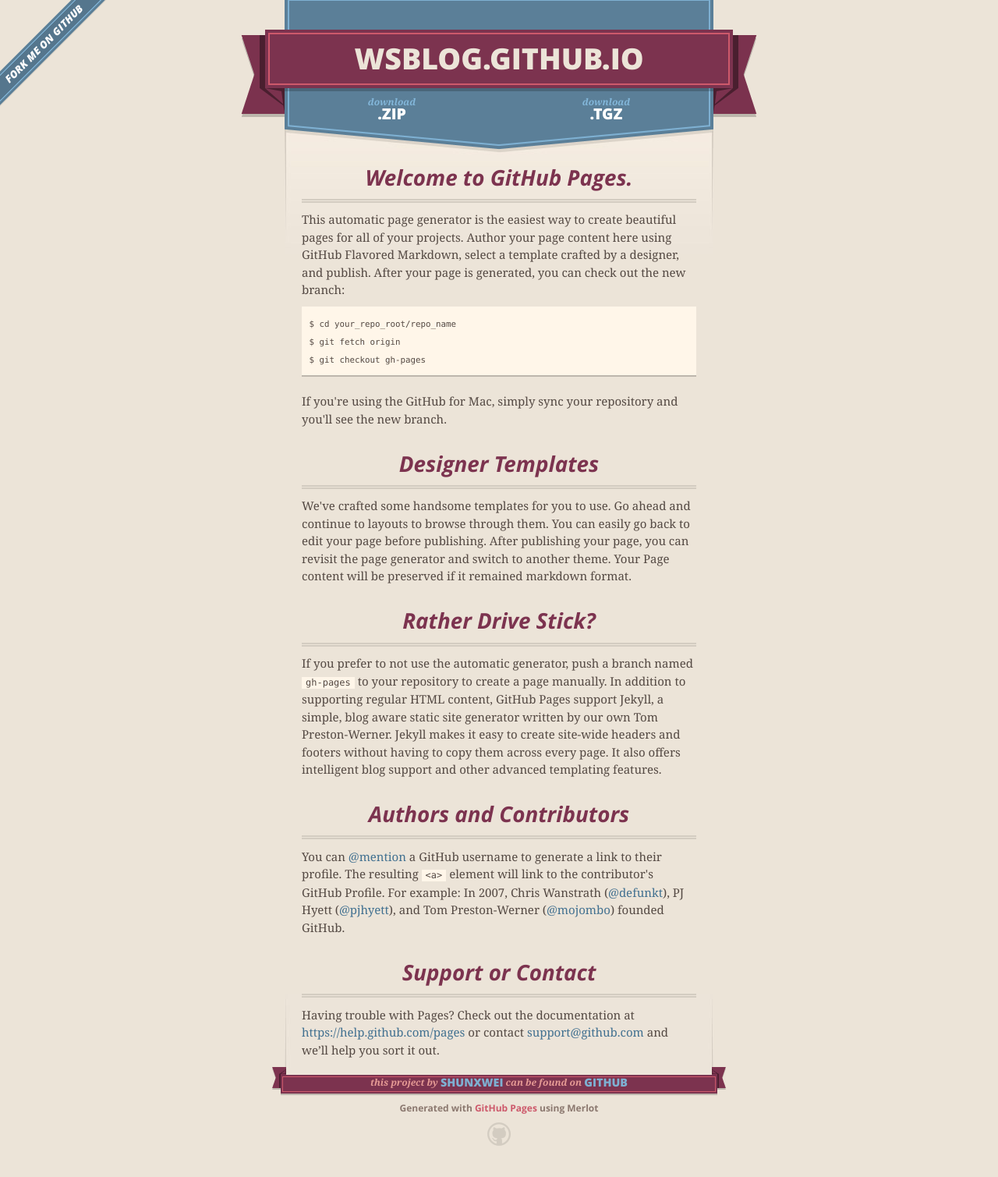
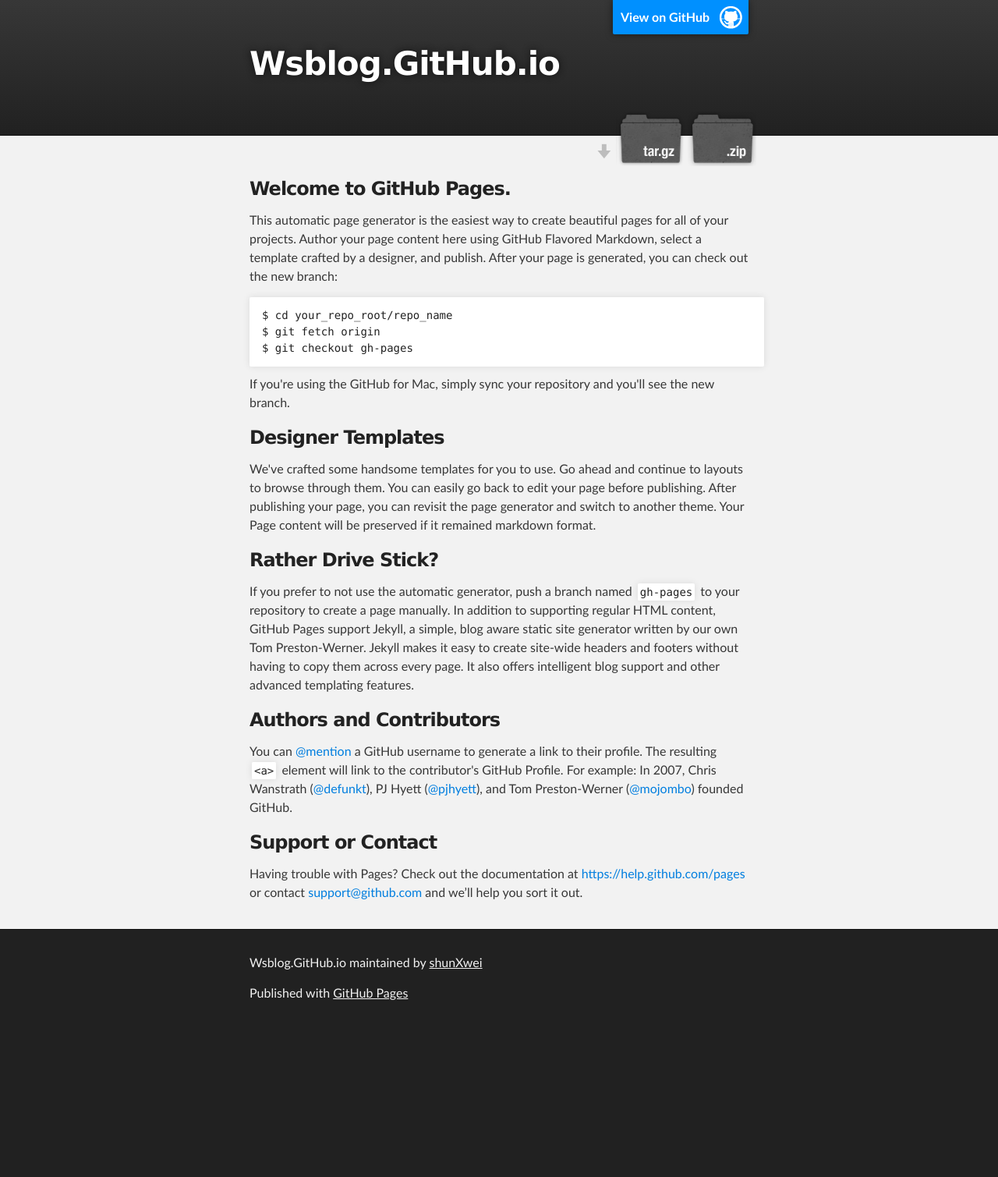
Before and after one commit to shunXwei/wsblog.github.io, a Jekyll site: the page index.html, which Jekyll copies as it is, in a window 1280 px wide. Shown: the whole page at 78% size. Built offline with Jekyll 4.4.1, drawn with Linux system fonts in a browser that asks for light colours; nearby versions of some CDN libraries; after the commit the page ends 1320 px from its top, so only the background shows below that.

```diff
--- a/index.html
+++ b/index.html
@@ -1,51 +1,36 @@
 <!DOCTYPE html>
 <html>
+
   <head>
     <meta charset='utf-8'>
     <meta http-equiv="X-UA-Compatible" content="chrome=1">
-    <meta name="viewport" content="width=640">
+    <meta name="description" content="Wsblog.GitHub.io : ">
 
-    <link rel="stylesheet" href="stylesheets/core.css" media="screen">
-    <link rel="stylesheet" href="stylesheets/mobile.css" media="handheld, only screen and (max-device-width:640px)">
-    <link rel="stylesheet" href="stylesheets/pygment_trac.css">
+    <link rel="stylesheet" type="text/css" media="screen" href="stylesheets/stylesheet.css">
 
-    <script type="text/javascript" src="javascripts/modernizr.js"></script>
-    <script type="text/javascript" src="https://ajax.googleapis.com/ajax/libs/jquery/1.7.1/jquery.min.js"></script>
-    <script type="text/javascript" src="javascripts/headsmart.min.js"></script>
-    <script type="text/javascript">
-      $(document).ready(function () {
-        $('#main_content').headsmart()
-      })
-    </script>
-    <title>Wsblog.GitHub.io by shunXwei</title>
+    <title>Wsblog.GitHub.io</title>
   </head>
 
   <body>
-    <a id="forkme_banner" href="https://github.com/shunXwei/wsblog.github.io">View on GitHub</a>
-    <div class="shell">
 
-      <header>
-        <span class="ribbon-outer">
-          <span class="ribbon-inner">
-            <h1>Wsblog.GitHub.io</h1>
-            <h2></h2>
-          </span>
-          <span class="left-tail"></span>
-          <span class="right-tail"></span>
-        </span>
-      </header>
+    <!-- HEADER -->
+    <div id="header_wrap" class="outer">
+        <header class="inner">
+          <a id="forkme_banner" href="https://github.com/shunXwei/wsblog.github.io">View on GitHub</a>
 
-      <section id="downloads">
-        <span class="inner">
-          <a href="https://github.com/shunXwei/wsblog.github.io/zipball/master" class="zip"><em>download</em> .ZIP</a><a href="https://github.com/shunXwei/wsblog.github.io/tarball/master" class="tgz"><em>download</em> .TGZ</a>
-        </span>
-      </section>
+          <h1 id="project_title">Wsblog.GitHub.io</h1>
+          <h2 id="project_tagline"></h2>
 
+            <section id="downloads">
+              <a class="zip_download_link" href="https://github.com/shunXwei/wsblog.github.io/zipball/master">Download this project as a .zip file</a>
+              <a class="tar_download_link" href="https://github.com/shunXwei/wsblog.github.io/tarball/master">Download this project as a tar.gz file</a>
+            </section>
+        </header>
+    </div>
 
-      <span class="banner-fix"></span>
-
-
-      <section id="main_content">
+    <!-- MAIN CONTENT -->
+    <div id="main_content_wrap" class="outer">
+      <section id="main_content" class="inner">
         <h3>
 <a id="welcome-to-github-pages" class="anchor" href="#welcome-to-github-pages" aria-hidden="true"><span class="octicon octicon-link"></span></a>Welcome to GitHub Pages.</h3>
 
@@ -78,20 +63,16 @@
 
 <p>Having trouble with Pages? Check out the documentation at <a href="https://help.github.com/pages">https://help.github.com/pages</a> or contact <a href="mailto:support@github.com">support@github.com</a> and we’ll help you sort it out.</p>
       </section>
+    </div>
 
-      <footer>
-        <span class="ribbon-outer">
-          <span class="ribbon-inner">
-            <p>this project by <a href="https://github.com/shunXwei">shunXwei</a> can be found on <a href="https://github.com/shunXwei/wsblog.github.io">GitHub</a></p>
-          </span>
-          <span class="left-tail"></span>
-          <span class="right-tail"></span>
-        </span>
-        <p>Generated with <a href="http://pages.github.com">GitHub Pages</a> using Merlot</p>
-        <span class="octocat"></span>
+    <!-- FOOTER  -->
+    <div id="footer_wrap" class="outer">
+      <footer class="inner">
+        <p class="copyright">Wsblog.GitHub.io maintained by <a href="https://github.com/shunXwei">shunXwei</a></p>
+        <p>Published with <a href="http://pages.github.com">GitHub Pages</a></p>
       </footer>
+    </div>
 
-    </div>
 
 
   </body>
--- a/stylesheets/pygment_trac.css
+++ b/stylesheets/pygment_trac.css
@@ -1,64 +1,65 @@
-.highlight  { background: #ffffff; }
-.highlight .c { color: #999988; font-style: italic } /* Comment */
-.highlight .err { color: #a61717; background-color: #e3d2d2 } /* Error */
-.highlight .k { font-weight: bold } /* Keyword */
-.highlight .o { font-weight: bold } /* Operator */
-.highlight .cm { color: #999988; font-style: italic } /* Comment.Multiline */
-.highlight .cp { color: #999999; font-weight: bold } /* Comment.Preproc */
-.highlight .c1 { color: #999988; font-style: italic } /* Comment.Single */
-.highlight .cs { color: #999999; font-weight: bold; font-style: italic } /* Comment.Special */
-.highlight .gd { color: #000000; background-color: #ffdddd } /* Generic.Deleted */
-.highlight .gd .x { color: #000000; background-color: #ffaaaa } /* Generic.Deleted.Specific */
+.highlight .hll { background-color: #ffffcc }
+.highlight  { background: #f0f3f3; }
+.highlight .c { color: #0099FF; font-style: italic } /* Comment */
+.highlight .err { color: #AA0000; background-color: #FFAAAA } /* Error */
+.highlight .k { color: #006699; font-weight: bold } /* Keyword */
+.highlight .o { color: #555555 } /* Operator */
+.highlight .cm { color: #0099FF; font-style: italic } /* Comment.Multiline */
+.highlight .cp { color: #009999 } /* Comment.Preproc */
+.highlight .c1 { color: #0099FF; font-style: italic } /* Comment.Single */
+.highlight .cs { color: #0099FF; font-weight: bold; font-style: italic } /* Comment.Special */
+.highlight .gd { background-color: #FFCCCC; border: 1px solid #CC0000 } /* Generic.Deleted */
 .highlight .ge { font-style: italic } /* Generic.Emph */
-.highlight .gr { color: #aa0000 } /* Generic.Error */
-.highlight .gh { color: #999999 } /* Generic.Heading */
-.highlight .gi { color: #000000; background-color: #ddffdd } /* Generic.Inserted */
-.highlight .gi .x { color: #000000; background-color: #aaffaa } /* Generic.Inserted.Specific */
-.highlight .go { color: #888888 } /* Generic.Output */
-.highlight .gp { color: #555555 } /* Generic.Prompt */
+.highlight .gr { color: #FF0000 } /* Generic.Error */
+.highlight .gh { color: #003300; font-weight: bold } /* Generic.Heading */
+.highlight .gi { background-color: #CCFFCC; border: 1px solid #00CC00 } /* Generic.Inserted */
+.highlight .go { color: #AAAAAA } /* Generic.Output */
+.highlight .gp { color: #000099; font-weight: bold } /* Generic.Prompt */
 .highlight .gs { font-weight: bold } /* Generic.Strong */
-.highlight .gu { color: #800080; font-weight: bold; } /* Generic.Subheading */
-.highlight .gt { color: #aa0000 } /* Generic.Traceback */
-.highlight .kc { font-weight: bold } /* Keyword.Constant */
-.highlight .kd { font-weight: bold } /* Keyword.Declaration */
-.highlight .kn { font-weight: bold } /* Keyword.Namespace */
-.highlight .kp { font-weight: bold } /* Keyword.Pseudo */
-.highlight .kr { font-weight: bold } /* Keyword.Reserved */
-.highlight .kt { color: #445588; font-weight: bold } /* Keyword.Type */
-.highlight .m { color: #009999 } /* Literal.Number */
-.highlight .s { color: #d14 } /* Literal.String */
-.highlight .na { color: #008080 } /* Name.Attribute */
-.highlight .nb { color: #0086B3 } /* Name.Builtin */
-.highlight .nc { color: #445588; font-weight: bold } /* Name.Class */
-.highlight .no { color: #008080 } /* Name.Constant */
-.highlight .ni { color: #800080 } /* Name.Entity */
-.highlight .ne { color: #990000; font-weight: bold } /* Name.Exception */
-.highlight .nf { color: #990000; font-weight: bold } /* Name.Function */
-.highlight .nn { color: #555555 } /* Name.Namespace */
-.highlight .nt { color: #000080 } /* Name.Tag */
-.highlight .nv { color: #008080 } /* Name.Variable */
-.highlight .ow { font-weight: bold } /* Operator.Word */
+.highlight .gu { color: #003300; font-weight: bold } /* Generic.Subheading */
+.highlight .gt { color: #99CC66 } /* Generic.Traceback */
+.highlight .kc { color: #006699; font-weight: bold } /* Keyword.Constant */
+.highlight .kd { color: #006699; font-weight: bold } /* Keyword.Declaration */
+.highlight .kn { color: #006699; font-weight: bold } /* Keyword.Namespace */
+.highlight .kp { color: #006699 } /* Keyword.Pseudo */
+.highlight .kr { color: #006699; font-weight: bold } /* Keyword.Reserved */
+.highlight .kt { color: #007788; font-weight: bold } /* Keyword.Type */
+.highlight .m { color: #FF6600 } /* Literal.Number */
+.highlight .s { color: #CC3300 } /* Literal.String */
+.highlight .na { color: #330099 } /* Name.Attribute */
+.highlight .nb { color: #336666 } /* Name.Builtin */
+.highlight .nc { color: #00AA88; font-weight: bold } /* Name.Class */
+.highlight .no { color: #336600 } /* Name.Constant */
+.highlight .nd { color: #9999FF } /* Name.Decorator */
+.highlight .ni { color: #999999; font-weight: bold } /* Name.Entity */
+.highlight .ne { color: #CC0000; font-weight: bold } /* Name.Exception */
+.highlight .nf { color: #CC00FF } /* Name.Function */
+.highlight .nl { color: #9999FF } /* Name.Label */
+.highlight .nn { color: #00CCFF; font-weight: bold } /* Name.Namespace */
+.highlight .nt { color: #330099; font-weight: bold } /* Name.Tag */
+.highlight .nv { color: #003333 } /* Name.Variable */
+.highlight .ow { color: #000000; font-weight: bold } /* Operator.Word */
 .highlight .w { color: #bbbbbb } /* Text.Whitespace */
-.highlight .mf { color: #009999 } /* Literal.Number.Float */
-.highlight .mh { color: #009999 } /* Literal.Number.Hex */
-.highlight .mi { color: #009999 } /* Literal.Number.Integer */
-.highlight .mo { color: #009999 } /* Literal.Number.Oct */
-.highlight .sb { color: #d14 } /* Literal.String.Backtick */
-.highlight .sc { color: #d14 } /* Literal.String.Char */
-.highlight .sd { color: #d14 } /* Literal.String.Doc */
-.highlight .s2 { color: #d14 } /* Literal.String.Double */
-.highlight .se { color: #d14 } /* Literal.String.Escape */
-.highlight .sh { color: #d14 } /* Literal.String.Heredoc */
-.highlight .si { color: #d14 } /* Literal.String.Interpol */
-.highlight .sx { color: #d14 } /* Literal.String.Other */
-.highlight .sr { color: #009926 } /* Literal.String.Regex */
-.highlight .s1 { color: #d14 } /* Literal.String.Single */
-.highlight .ss { color: #990073 } /* Literal.String.Symbol */
-.highlight .bp { color: #999999 } /* Name.Builtin.Pseudo */
-.highlight .vc { color: #008080 } /* Name.Variable.Class */
-.highlight .vg { color: #008080 } /* Name.Variable.Global */
-.highlight .vi { color: #008080 } /* Name.Variable.Instance */
-.highlight .il { color: #009999 } /* Literal.Number.Integer.Long */
+.highlight .mf { color: #FF6600 } /* Literal.Number.Float */
+.highlight .mh { color: #FF6600 } /* Literal.Number.Hex */
+.highlight .mi { color: #FF6600 } /* Literal.Number.Integer */
+.highlight .mo { color: #FF6600 } /* Literal.Number.Oct */
+.highlight .sb { color: #CC3300 } /* Literal.String.Backtick */
+.highlight .sc { color: #CC3300 } /* Literal.String.Char */
+.highlight .sd { color: #CC3300; font-style: italic } /* Literal.String.Doc */
+.highlight .s2 { color: #CC3300 } /* Literal.String.Double */
+.highlight .se { color: #CC3300; font-weight: bold } /* Literal.String.Escape */
+.highlight .sh { color: #CC3300 } /* Literal.String.Heredoc */
+.highlight .si { color: #AA0000 } /* Literal.String.Interpol */
+.highlight .sx { color: #CC3300 } /* Literal.String.Other */
+.highlight .sr { color: #33AAAA } /* Literal.String.Regex */
+.highlight .s1 { color: #CC3300 } /* Literal.String.Single */
+.highlight .ss { color: #FFCC33 } /* Literal.String.Symbol */
+.highlight .bp { color: #336666 } /* Name.Builtin.Pseudo */
+.highlight .vc { color: #003333 } /* Name.Variable.Class */
+.highlight .vg { color: #003333 } /* Name.Variable.Global */
+.highlight .vi { color: #003333 } /* Name.Variable.Instance */
+.highlight .il { color: #FF6600 } /* Literal.Number.Integer.Long */
 
 .type-csharp .highlight .k { color: #0000FF }
 .type-csharp .highlight .kt { color: #0000FF }
--- /dev/null
+++ b/stylesheets/stylesheet.css
@@ -0,0 +1,425 @@
+/*******************************************************************************
+Slate Theme for GitHub Pages
+by Jason Costello, @jsncostello
+*******************************************************************************/
+
+@import url(pygment_trac.css);
+
+/*******************************************************************************
+MeyerWeb Reset
+*******************************************************************************/
+
+html, body, div, span, applet, object, iframe,
+h1, h2, h3, h4, h5, h6, p, blockquote, pre,
+a, abbr, acronym, address, big, cite, code,
+del, dfn, em, img, ins, kbd, q, s, samp,
+small, strike, strong, sub, sup, tt, var,
+b, u, i, center,
+dl, dt, dd, ol, ul, li,
+fieldset, form, label, legend,
+table, caption, tbody, tfoot, thead, tr, th, td,
+article, aside, canvas, details, embed,
+figure, figcaption, footer, header, hgroup,
+menu, nav, output, ruby, section, summary,
+time, mark, audio, video {
+  margin: 0;
+  padding: 0;
+  border: 0;
+  font: inherit;
+  vertical-align: baseline;
+}
+
+/* HTML5 display-role reset for older browsers */
+article, aside, details, figcaption, figure,
+footer, header, hgroup, menu, nav, section {
+  display: block;
+}
+
+ol, ul {
+  list-style: none;
+}
+
+table {
+  border-collapse: collapse;
+  border-spacing: 0;
+}
+
+/*******************************************************************************
+Theme Styles
+*******************************************************************************/
+
+body {
+  box-sizing: border-box;
+  color:#373737;
+  background: #212121;
+  font-size: 16px;
+  font-family: 'Myriad Pro', Calibri, Helvetica, Arial, sans-serif;
+  line-height: 1.5;
+  -webkit-font-smoothing: antialiased;
+}
+
+h1, h2, h3, h4, h5, h6 {
+  margin: 10px 0;
+  font-weight: 700;
+  color:#222222;
+  font-family: 'Lucida Grande', 'Calibri', Helvetica, Arial, sans-serif;
+  letter-spacing: -1px;
+}
+
+h1 {
+  font-size: 36px;
+  font-weight: 700;
+}
+
+h2 {
+  padding-bottom: 10px;
+  font-size: 32px;
+  background: url('../images/bg_hr.png') repeat-x bottom;
+}
+
+h3 {
+  font-size: 24px;
+}
+
+h4 {
+  font-size: 21px;
+}
+
+h5 {
+  font-size: 18px;
+}
+
+h6 {
+  font-size: 16px;
+}
+
+p {
+  margin: 10px 0 15px 0;
+}
+
+footer p {
+  color: #f2f2f2;
+}
+
+a {
+  text-decoration: none;
+  color: #007edf;
+  text-shadow: none;
+
+  transition: color 0.5s ease;
+  transition: text-shadow 0.5s ease;
+  -webkit-transition: color 0.5s ease;
+  -webkit-transition: text-shadow 0.5s ease;
+  -moz-transition: color 0.5s ease;
+  -moz-transition: text-shadow 0.5s ease;
+  -o-transition: color 0.5s ease;
+  -o-transition: text-shadow 0.5s ease;
+  -ms-transition: color 0.5s ease;
+  -ms-transition: text-shadow 0.5s ease;
+}
+
+a:hover, a:focus {text-decoration: underline;}
+
+footer a {
+  color: #F2F2F2;
+  text-decoration: underline;
+}
+
+em {
+  font-style: italic;
+}
+
+strong {
+  font-weight: bold;
+}
+
+img {
+  position: relative;
+  margin: 0 auto;
+  max-width: 739px;
+  padding: 5px;
+  margin: 10px 0 10px 0;
+  border: 1px solid #ebebeb;
+
+  box-shadow: 0 0 5px #ebebeb;
+  -webkit-box-shadow: 0 0 5px #ebebeb;
+  -moz-box-shadow: 0 0 5px #ebebeb;
+  -o-box-shadow: 0 0 5px #ebebeb;
+  -ms-box-shadow: 0 0 5px #ebebeb;
+}
+
+p img {
+  display: inline;
+  margin: 0;
+  padding: 0;
+  vertical-align: middle;
+  text-align: center;
+  border: none;
+}
+
+pre, code {
+  width: 100%;
+  color: #222;
+  background-color: #fff;
+
+  font-family: Monaco, "Bitstream Vera Sans Mono", "Lucida Console", Terminal, monospace;
+  font-size: 14px;
+
+  border-radius: 2px;
+  -moz-border-radius: 2px;
+  -webkit-border-radius: 2px;
+}
+
+pre {
+  width: 100%;
+  padding: 10px;
+  box-shadow: 0 0 10px rgba(0,0,0,.1);
+  overflow: auto;
+}
+
+code {
+  padding: 3px;
+  margin: 0 3px;
+  box-shadow: 0 0 10px rgba(0,0,0,.1);
+}
+
+pre code {
+  display: block;
+  box-shadow: none;
+}
+
+blockquote {
+  color: #666;
+  margin-bottom: 20px;
+  padding: 0 0 0 20px;
+  border-left: 3px solid #bbb;
+}
+
+
+ul, ol, dl {
+  margin-bottom: 15px
+}
+
+ul {
+  list-style-position: inside;
+  list-style: disc;
+  padding-left: 20px;
+}
+
+ol {
+  list-style-position: inside;
+  list-style: decimal;
+  padding-left: 20px;
+}
+
+dl dt {
+  font-weight: bold;
+}
+
+dl dd {
+  padding-left: 20px;
+  font-style: italic;
+}
+
+dl p {
+  padding-left: 20px;
+  font-style: italic;
+}
+
+hr {
+  height: 1px;
+  margin-bottom: 5px;
+  border: none;
+  background: url('../images/bg_hr.png') repeat-x center;
+}
+
+table {
+  border: 1px solid #373737;
+  margin-bottom: 20px;
+  text-align: left;
+ }
+
+th {
+  font-family: 'Lucida Grande', 'Helvetica Neue', Helvetica, Arial, sans-serif;
+  padding: 10px;
+  background: #373737;
+  color: #fff;
+ }
+
+td {
+  padding: 10px;
+  border: 1px solid #373737;
+ }
+
+form {
+  background: #f2f2f2;
+  padding: 20px;
+}
+
+/*******************************************************************************
+Full-Width Styles
+*******************************************************************************/
+
+.outer {
+  width: 100%;
+}
+
+.inner {
+  position: relative;
+  max-width: 640px;
+  padding: 20px 10px;
+  margin: 0 auto;
+}
+
+#forkme_banner {
+  display: block;
+  position: absolute;
+  top:0;
+  right: 10px;
+  z-index: 10;
+  padding: 10px 50px 10px 10px;
+  color: #fff;
+  background: url('../images/blacktocat.png') #0090ff no-repeat 95% 50%;
+  font-weight: 700;
+  box-shadow: 0 0 10px rgba(0,0,0,.5);
+  border-bottom-left-radius: 2px;
+  border-bottom-right-radius: 2px;
+}
+
+#header_wrap {
+  background: #212121;
+  background: -moz-linear-gradient(top, #373737, #212121);
+  background: -webkit-linear-gradient(top, #373737, #212121);
+  background: -ms-linear-gradient(top, #373737, #212121);
+  background: -o-linear-gradient(top, #373737, #212121);
+  background: linear-gradient(top, #373737, #212121);
+}
+
+#header_wrap .inner {
+  padding: 50px 10px 30px 10px;
+}
+
+#project_title {
+  margin: 0;
+  color: #fff;
+  font-size: 42px;
+  font-weight: 700;
+  text-shadow: #111 0px 0px 10px;
+}
+
+#project_tagline {
+  color: #fff;
+  font-size: 24px;
+  font-weight: 300;
+  background: none;
+  text-shadow: #111 0px 0px 10px;
+}
+
+#downloads {
+  position: absolute;
+  width: 210px;
+  z-index: 10;
+  bottom: -40px;
+  right: 0;
+  height: 70px;
+  background: url('../images/icon_download.png') no-repeat 0% 90%;
+}
+
+.zip_download_link {
+  display: block;
+  float: right;
+  width: 90px;
+  height:70px;
+  text-indent: -5000px;
+  overflow: hidden;
+  background: url(../images/sprite_download.png) no-repeat bottom left;
+}
+
+.tar_download_link {
+  display: block;
+  float: right;
+  width: 90px;
+  height:70px;
+  text-indent: -5000px;
+  overflow: hidden;
+  background: url(../images/sprite_download.png) no-repeat bottom right;
+  margin-left: 10px;
+}
+
+.zip_download_link:hover {
+  background: url(../images/sprite_download.png) no-repeat top left;
+}
+
+.tar_download_link:hover {
+  background: url(../images/sprite_download.png) no-repeat top right;
+}
+
+#main_content_wrap {
+  background: #f2f2f2;
+  border-top: 1px solid #111;
+  border-bottom: 1px solid #111;
+}
+
+#main_content {
+  padding-top: 40px;
+}
+
+#footer_wrap {
+  background: #212121;
+}
+
+
+
+/*******************************************************************************
+Small Device Styles
+*******************************************************************************/
+
+@media screen and (max-width: 480px) {
+  body {
+    font-size:14px;
+  }
+
+  #downloads {
+    display: none;
+  }
+
+  .inner {
+    min-width: 320px;
+    max-width: 480px;
+  }
+
+  #project_title {
+  font-size: 32px;
+  }
+
+  h1 {
+    font-size: 28px;
+  }
+
+  h2 {
+    font-size: 24px;
+  }
+
+  h3 {
+    font-size: 21px;
+  }
+
+  h4 {
+    font-size: 18px;
+  }
+
+  h5 {
+    font-size: 14px;
+  }
+
+  h6 {
+    font-size: 12px;
+  }
+
+  code, pre {
+    min-width: 320px;
+    max-width: 480px;
+    font-size: 11px;
+  }
+
+}
```
Also changed, not shown: images/bg_hr.png (added), images/blacktocat.png (added), images/icon_download.png (added), images/sprite_download.png (added).
